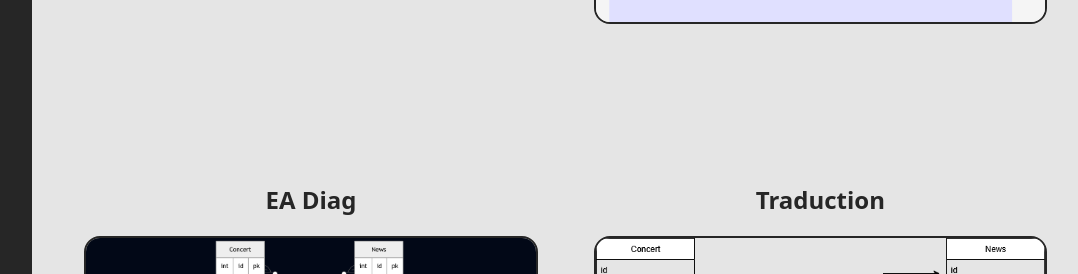
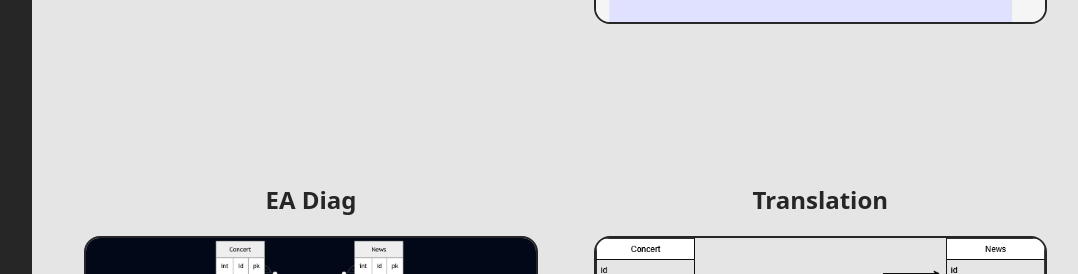
Before and after one commit to JBLNgithub/portfolio, a React (Vite) app: page /stockemoise in a window 1280 px wide. Shown: the part 2839-3113 px from the top of the page, without its empty margins (181-1259 px from the left). Built offline with nearby package versions, Linux system fonts and the light colour scheme.

Commit message:
minor navbar fixe

```diff
--- a/src/components/Navbar.jsx
+++ b/src/components/Navbar.jsx
@@ -6,7 +6,7 @@ import toggleMenu from '../utils/toggleMenu'
 const Navbar = () => {
 
   return (
-    <div className='text-neutral-200 bg-neutral-800 size-full'>
+    <div className='text-neutral-200 bg-neutral-800 size-full min-h-screen'>
 
       <div className='fixed top-6 left-3 md:hidden'>
         <FiMenu
--- a/src/pages/StockemoisePage.jsx
+++ b/src/pages/StockemoisePage.jsx
@@ -70,7 +70,7 @@ const StockemoisePage = () => {
 
         <Comparator
         label1='EA Diag'
-        label2='Traduction'
+        label2='Translation'
         img1='EADiagStockemoise.png'
         img2='ERDiagStockemoise.png'
         />
```
Also changed, not shown: 1 other file (tests, documents, lock files or other folders).
